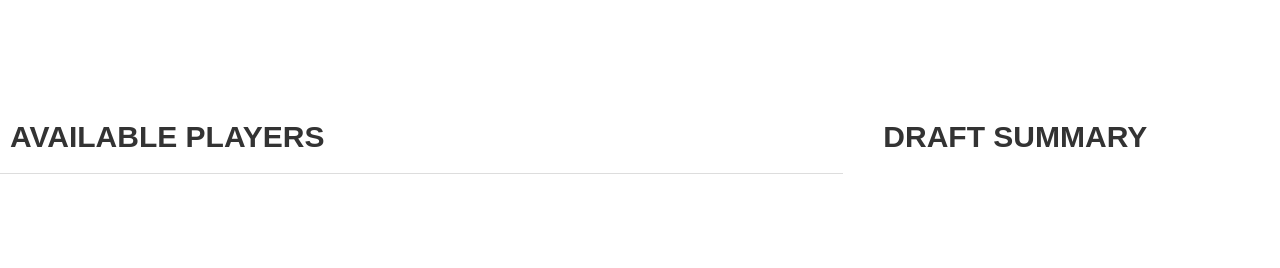
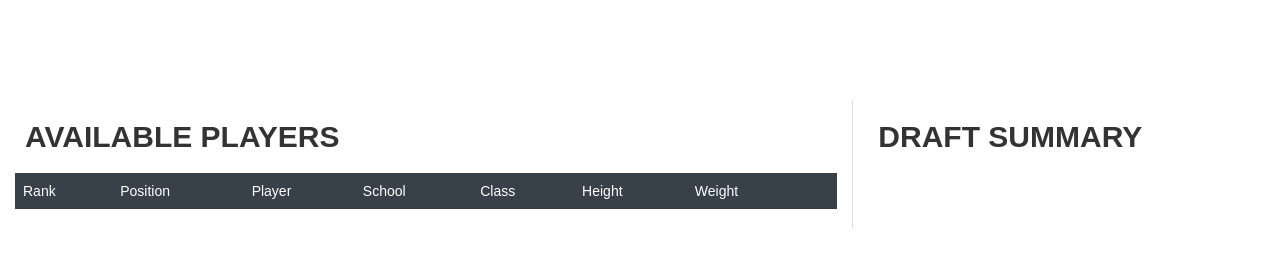
Before and after one commit to QLGu/draft-board, a website: page app/index.html in a window 1280 px wide. Drawn offline with nearby package versions, Linux system fonts and the light colour scheme; files that its build step writes are made by us from their sources.

Commit message:
More layout work

```diff
--- a/app/index.html
+++ b/app/index.html
@@ -31,22 +31,35 @@
         </div>
 
         <div class="row">
-          <div class="col-xs-8">
+          <div class="col-xs-8 available-players-wrap">
             <h2>Available Players</h2>
-            <ul class="nav nav-tabs">
+            <ul class="nav nav-pills">
               <li ng-repeat="position in positions"><a href="#" ng-click="filterPosition(position)">{{ position }}</a></li>
             </ul>
             <table class="table available-players">
+              <tr>
+                <th>Rank</th>
+                <th>Position</th>
+                <th>Player</th>
+                <th>School</th>
+                <th>Class</th>
+                <th>Height</th>
+                <th>Weight</th>
+                <th></th>
+              </tr>
               <tr ng-repeat="player in players">
                 <td class="rank">{{ player.pos_rank }}</td>
                 <td class="pos">{{ player.pos }}</td>
-                <td class="name">{{ player.name }}</td>
+                <td class="name"><a href="#">{{ player.name }}</a></td>
                 <td class="school">{{ player.school }}</td>
+                <td class="year">{{ player.year }}</td>
+                <td class="height">{{ player.height }}</td>
+                <td class="weight">{{ player.weight }}</td>
                 <td><button class="btn btn-success btn-xs">Draft</button>
               </tr>
             </table>
           </div>
-          <div class="col-xs-4">
+          <div class="col-xs-4 draft-summary-wrap">
             <h2>Draft Summary</h2>
           </div>
         </div>
--- a/app/styles/main.css
+++ b/app/styles/main.css
@@ -9,7 +9,19 @@ h2 {
   text-transform: uppercase;
 }
 
+th {
+  background: #384049;
+  color: #FFF;
+  font-weight: normal;
+  border: 0 !important;
+}
+
+.row {
+  margin: 0;
+}
+
 .queue {
+  background: #fff;
   overflow: scroll;
   position: fixed;
   top: 0;
@@ -36,7 +48,7 @@ h2 {
 }
 
 .queue .round-label {
-  background: #333;
+  background: #384049;
   color: #fff;
   border: 0;
   position: relative;
@@ -55,8 +67,22 @@ h2 {
   -webkit-transform: rotate(270deg);
 }
 
+.available-players-wrap {
+  border-right: 1px solid #ddd;
+}
+
 .available-players .rank {
   color: #999;
   text-align: center;
   width: 1%;
 }
+
+.available-players .pos {
+  width: 1%;
+}
+
+.draft-summary-wrap {
+  position: fixed;
+  top: 100px;
+  right: 0;
+}
```
